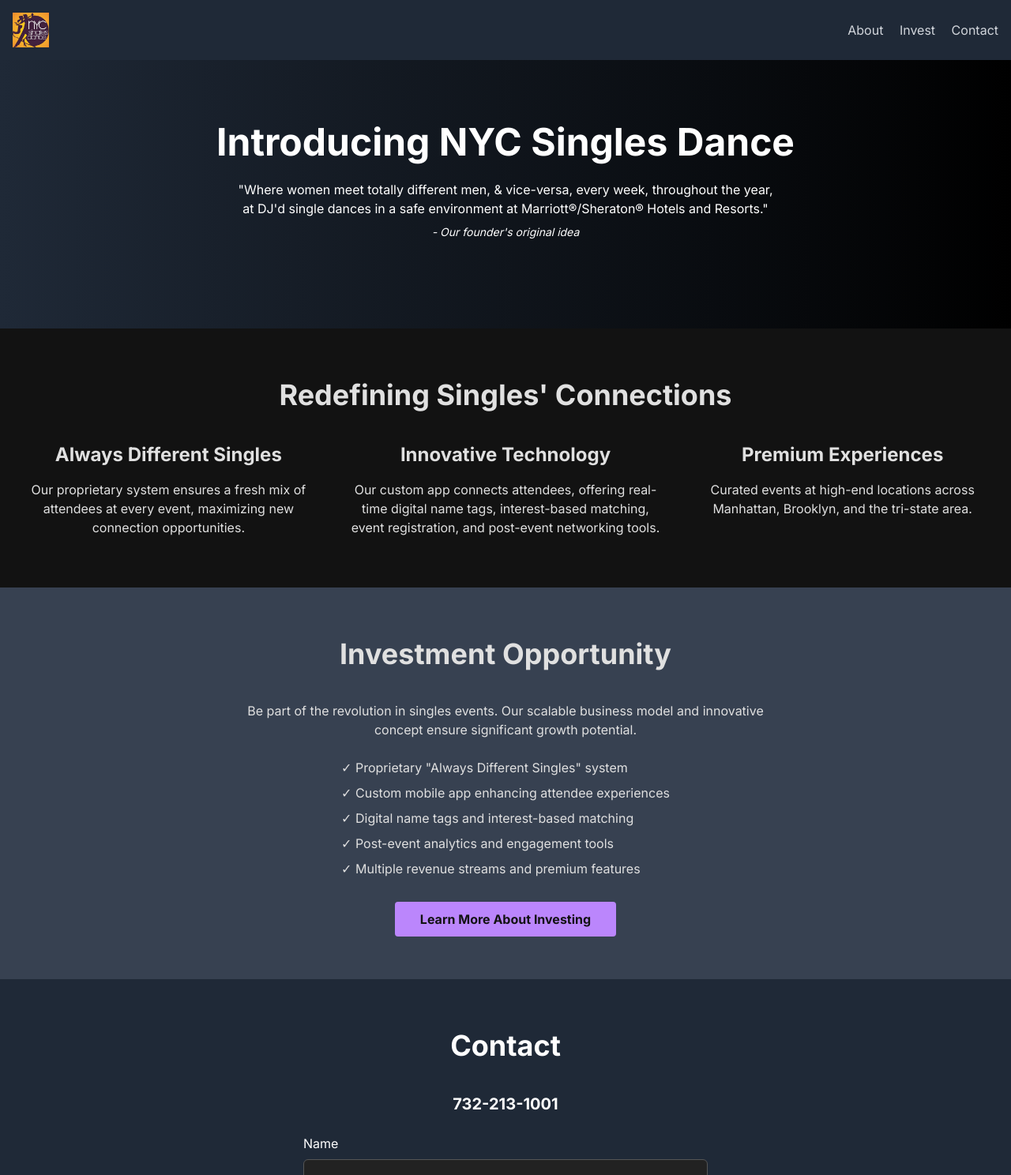
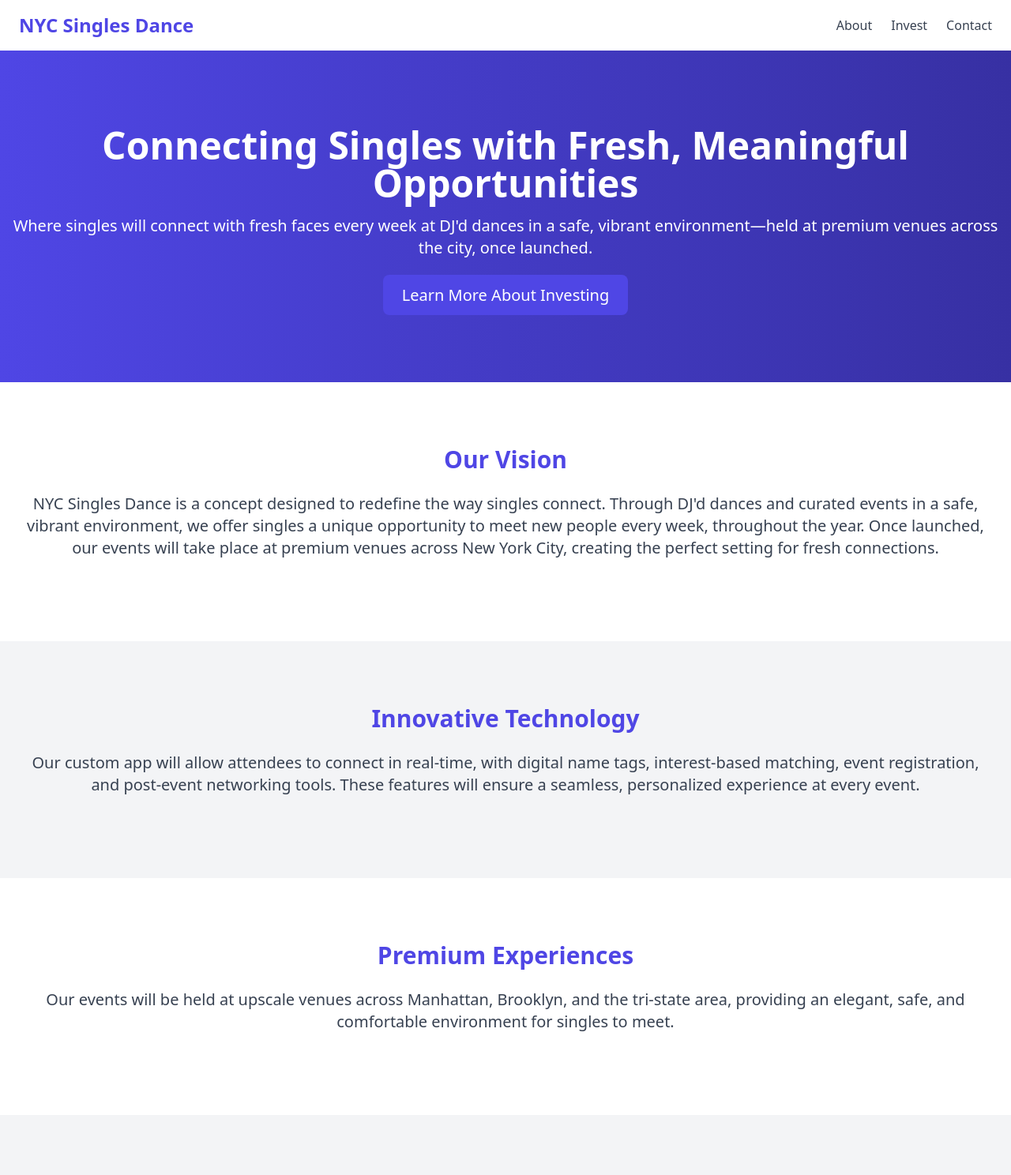
Before and after one commit to TechEliteAutomation/nycsd, a plain HTML site: page index.html in a window 1280 px wide. Shown: the top 1488 px of the page at 79% size. Drawn offline with nearby package versions, Linux system fonts and the light colour scheme.

Commit message:
Add files via upload

```diff
--- a/index.html
+++ b/index.html
@@ -3,198 +3,90 @@
 <head>
     <meta charset="UTF-8">
     <meta name="viewport" content="width=device-width, initial-scale=1.0">
-    <title>NYC Singles Dance - Revolutionizing Singles Events</title>
+    <meta name="description" content="NYC Singles Dance - Connecting singles with fresh, meaningful opportunities. DJ'd dances at premium venues across New York City.">
+    <title>NYC Singles Dance</title>
     <script src="https://cdn.tailwindcss.com"></script>
-    <style>
-        @import url('https://fonts.googleapis.com/css2?family=Inter:wght@400;700&display=swap');
-        body {
-            font-family: 'Inter', sans-serif;
-            background-color: #121212; /* Dark background */
-            color: #e0e0e0; /* Light text */
-        }
-        h1, h2, h3 {
-            font-family: 'Inter', sans-serif;
-        }
+</head>
+<body class="font-sans bg-gray-50 text-gray-800">
 
-        .bg-gradient {
-            background: linear-gradient(90deg, #3a3a3a, #222);
-            background-size: 200% 200%;
-            animation: gradientAnimation 15s ease infinite;
-        }
-
-        @keyframes gradientAnimation {
-            0% { background-position: 0 50%; }
-            50% { background-position: 100% 50%; }
-            100% { background-position: 0 50%; }
-        }
-
-        input, textarea {
-            background-color: #222; /* Dark input background */
-            color: #e0e0e0; /* Light text */
-            border: 1px solid #555; /* Subtle border */
-        }
-
-        input:focus, textarea:focus {
-            border-color: #bb86fc; /* Purple focus */
-            outline: none;
-        }
-
-        #contact-form input, #contact-form textarea {
-            caret-color: #bb86fc; /* Blinking cursor visibility */
-        }
-
-        a {
-            color: #bb86fc; /* Purple links */
-        }
-
-        a:hover {
-            color: #e0e0e0;
-        }
-
-        .btn-primary {
-            background-color: #bb86fc; /* Primary button color */
-            color: #121212; /* Dark button text */
-        }
-
-        .btn-primary:hover {
-            background-color: #9259c9;
-        }
-    </style>
-</head>
-<body>
-    <header class="bg-gray-800 text-gray-300 py-4">
-        <div class="container mx-auto px-4 flex justify-between items-center">
-            <a href="/" class="text-2xl font-bold font-serif">
-                <img src="/assets/images/logo.png" alt="NYC Singles Dance Logo" class="h-11">
-            </a>
+    <!-- Navbar -->
+    <header class="bg-white shadow-md py-4">
+        <div class="container mx-auto flex justify-between items-center px-6">
+            <div class="text-2xl font-bold text-indigo-600">NYC Singles Dance</div>
             <nav>
-                <a href="/pages/about.html" class="hover:text-gray-100 transition mr-4">About</a>
-                <a href="/pages/invest.html" class="hover:text-gray-100 transition mr-4">Invest</a>
-                <a href="/pages/contact.html" class="hover:text-gray-100 transition">Contact</a>
+                <ul class="flex space-x-6">
+                    <li><a href="#about" class="text-gray-700 hover:text-indigo-600">About</a></li>
+                    <li><a href="#investment" class="text-gray-700 hover:text-indigo-600">Invest</a></li>
+                    <li><a href="#contact" class="text-gray-700 hover:text-indigo-600">Contact</a></li>
+                </ul>
             </nav>
         </div>
     </header>
-    <main>
-        <section class="bg-gradient-to-r from-gray-800 to-black text-white py-20" aria-labelledby="hero-title">
-            <div class="container mx-auto px-4 text-center">
-                <h1 id="hero-title" class="text-5xl font-bold mb-6">Introducing NYC Singles Dance</h1>
-                <blockquote class="mb-8">
-                    <p>"Where women meet totally different men, & vice-versa, every week, throughout the year,
-                    <br>
-                    <p>at DJ'd single dances in a safe environment at Marriott®/Sheraton® Hotels and Resorts."</p>
-                    <footer class="mt-2 text-sm"><i>- Our founder's original idea</i></footer>
+
+    <!-- Hero Section -->
+    <section class="bg-gradient-to-r from-indigo-600 to-indigo-800 text-white text-center py-24">
+        <h1 class="text-4xl md:text-5xl font-bold mb-4">Connecting Singles with Fresh, Meaningful Opportunities</h1>
+        <p class="text-lg md:text-xl mb-8">Where singles will connect with fresh faces every week at DJ'd dances in a safe, vibrant environment—held at premium venues across the city, once launched.</p>
+        <a href="#investment" class="bg-indigo-600 hover:bg-indigo-700 text-white py-3 px-6 rounded-lg text-xl">Learn More About Investing</a>
+    </section>
+
+    <!-- About Section -->
+    <section id="about" class="py-20 bg-white">
+        <div class="container mx-auto text-center px-6">
+            <h2 class="text-3xl font-bold text-indigo-600 mb-6">Our Vision</h2>
+            <p class="text-xl text-gray-700 mb-6">NYC Singles Dance is a concept designed to redefine the way singles connect. Through DJ'd dances and curated events in a safe, vibrant environment, we offer singles a unique opportunity to meet new people every week, throughout the year. Once launched, our events will take place at premium venues across New York City, creating the perfect setting for fresh connections.</p>
         </div>
     </section>
-        <section id="about" class="py-16">
-            <div class="container mx-auto px-4">
-                <h2 class="text-4xl font-bold text-center mb-10">Redefining Singles' Connections</h2>
-                <div class="grid md:grid-cols-3 gap-8">
-                    <div class="text-center">
-                        <h3 class="text-2xl font-bold mb-4">Always Different Singles</h3>
-                        <p>Our proprietary system ensures a fresh mix of attendees at every event, maximizing new connection opportunities.</p>
+
+    <!-- Innovative Technology Section -->
+    <section class="py-20 bg-gray-100">
+        <div class="container mx-auto text-center px-6">
+            <h2 class="text-3xl font-bold text-indigo-600 mb-6">Innovative Technology</h2>
+            <p class="text-xl text-gray-700 mb-6">Our custom app will allow attendees to connect in real-time, with digital name tags, interest-based matching, event registration, and post-event networking tools. These features will ensure a seamless, personalized experience at every event.</p>
         </div>
-                    <div class="text-center">
-                        <h3 class="text-2xl font-bold mb-4">Innovative Technology</h3>
-                        <p>Our custom app connects attendees, offering real-time digital name tags, interest-based matching, event registration, and post-event networking tools.</p>
+    </section>
+
+    <!-- Premium Experiences Section -->
+    <section class="py-20 bg-white">
+        <div class="container mx-auto text-center px-6">
+            <h2 class="text-3xl font-bold text-indigo-600 mb-6">Premium Experiences</h2>
+            <p class="text-xl text-gray-700 mb-6">Our events will be held at upscale venues across Manhattan, Brooklyn, and the tri-state area, providing an elegant, safe, and comfortable environment for singles to meet.</p>
         </div>
-                    <div class="text-center">
-                        <h3 class="text-2xl font-bold mb-4">Premium Experiences</h3>
-                        <p>Curated events at high-end locations across Manhattan, Brooklyn, and the tri-state area.</p>
+    </section>
+
+    <!-- Investment Opportunity Section -->
+    <section id="investment" class="py-20 bg-gray-100">
+        <div class="container mx-auto text-center px-6">
+            <h2 class="text-3xl font-bold text-indigo-600 mb-6">Investment Opportunity</h2>
+            <p class="text-xl text-gray-700 mb-6">Be part of the next big thing in singles experiences. Our scalable business model and innovative approach present significant growth potential. We're excited to bring this concept to life and invite you to be part of our journey.</p>
+            <h3 class="text-2xl font-bold text-gray-800 mb-4">Key Features:</h3>
+            <ul class="text-lg text-gray-700 mb-6 list-inside list-disc">
+                <li>Proprietary "Always Different Singles" system</li>
+                <li>Custom mobile app enhancing attendee experiences</li>
+                <li>Digital name tags and interest-based matching</li>
+                <li>Post-event analytics and engagement tools</li>
+                <li>Multiple revenue streams and premium features</li>
+            </ul>
+            <a href="#contact" class="bg-indigo-600 hover:bg-indigo-700 text-white py-3 px-6 rounded-lg text-xl">Learn More About Investing</a>
         </div>
+    </section>
+
+    <!-- Contact Section -->
+    <section id="contact" class="py-20 bg-white">
+        <div class="container mx-auto text-center px-6">
+            <h2 class="text-3xl font-bold text-indigo-600 mb-6">Get in Touch with Us</h2>
+            <p class="text-xl text-gray-700 mb-6">We’re excited to hear from you and answer any questions. Whether you're interested in attending, partnering, or investing, feel free to reach out.</p>
+            <div class="space-y-4">
+                <p class="text-lg text-gray-700">Phone: <strong>732-213-1001</strong></p>
+                <p class="text-lg text-gray-700">Email: <strong>dicostajoseph300@gmail.com</strong></p>
             </div>
         </div>
     </section>
-        <section id="invest" class="bg-gray-700 py-16">
-            <div class="container mx-auto px-4">
-                <h2 class="text-4xl font-bold text-center mb-10">Investment Opportunity</h2>
-                <div class="max-w-2xl mx-auto text-center">
-                    <p class="mb-6">Be part of the revolution in singles events. Our scalable business model and innovative concept ensure significant growth potential.</p>
-                    <ul class="text-left inline-block mb-8">
-                        <li class="mb-2">✓ Proprietary "Always Different Singles" system</li>
-                        <li class="mb-2">✓ Custom mobile app enhancing attendee experiences</li>
-                        <li class="mb-2">✓ Digital name tags and interest-based matching</li>
-                        <li class="mb-2">✓ Post-event analytics and engagement tools</li>
-                        <li class="mb-2">✓ Multiple revenue streams and premium features</li>
-                    </ul>
-                    <br>
-                    <a href="/pages/invest.html" class="btn-primary px-8 py-3 rounded font-semibold hover:shadow-lg">Learn More About Investing</a>
-                </div>
-            </div>
-        </section>
-        <section id="contact" class="bg-gray-800 text-white py-16">
-            <div class="container mx-auto px-4">
-                <h2 class="text-4xl font-bold text-center mb-10">Contact</h2>
-                <p class="text-center mb-6">
-                    <a href="tel:7322131001" class="text-xl font-semibold hover:underline">732-213-1001</a>
-                </p>
-                <form id="contact-form" class="max-w-lg mx-auto" onsubmit="sendEmail(event)">
-                    <div class="mb-4">
-                        <label for="name" class="block mb-2">Name</label>
-                        <input type="text" id="name" name="name" class="w-full px-3 py-2 rounded-md" required>
-                    </div>
-                    <div class="mb-4">
-                        <label for="email" class="block mb-2">Email</label>
-                        <input type="email" id="email" name="email" class="w-full px-3 py-2 rounded-md" required>
-                    </div>
-                    <div class="mb-4">
-                        <label for="message" class="block mb-2">Message</label>
-                        <textarea id="message" name="message" rows="4" class="w-full px-3 py-2 rounded-md" required></textarea>
-                    </div>
-                    <button type="submit" class="btn-primary px-8 py-3 rounded-full font-bold">
-                        Send Message
-                    </button>
-                </form>
-            </div>
-        </section>
-    </main>
-    <footer class="bg-black text-gray-300 py-8 border-t border-gray-700">
-        <div class="container mx-auto px-4">
-            <div class="flex flex-wrap justify-between">
-                <div class="w-full md:w-1/3 mb-6 md:mb-0">
-                    <h3 class="text-xl font-bold mb-4">NYC Singles Dance</h3>
-                    <p>Redefining connections through innovative singles events in New York City.</p>
-                </div>
-                <div class="w-full md:w-1/3 mb-6 md:mb-0">
-                    <h3 class="text-xl font-bold mb-4">Quick Links</h3>
-                    <ul>
-                        <li><a href="/pages/about.html" class="hover:text-gray-100 transition">About</a></li>
-                        <li><a href="/pages/invest.html" class="hover:text-gray-100 transition">Invest</a></li>
-                        <li><a href="/pages/contact.html" class="hover:text-gray-100 transition">Contact</a></li>
-                    </ul>
-                </div>
-                <div class="w-full md:w-1/3 mb-6 md:mb-0">
-                    <h3 class="text-xl font-bold mb-4">Contact</h3>
-                    <p>
-                        <a href="tel:7322131001" class="hover:underline">732-213-1001</a><br>
-                        <a href="mailto:dicostajoseph300@gmail.com">dicostajoseph300@gmail.com</a>
-                    </p>
-                </div>
-            </div>
-        </div>
+
+    <!-- Footer -->
+    <footer class="bg-indigo-600 text-white text-center py-6">
+        <p>&copy; 2025 NYC Singles Dance. All Rights Reserved.</p>
     </footer>
 
-    <!-- EmailJS Integration Script -->
-    <script src="https://cdn.emailjs.com/dist/email.min.js"></script>
-    <script>
-        emailjs.init("uqKcGwCeZJee7dzx6"); // Replace with your EmailJS Public Key
-
-        function sendEmail(event) {
-            event.preventDefault(); // Prevent default form submission
-            const form = document.getElementById("contact-form");
-
-            const serviceID = "service_bhkdkit"; // Your Service ID
-            const templateID = "template_kdtx9s5"; // Replace with your Template ID
-
-            emailjs.sendForm(serviceID, templateID, form)
-                .then(() => {
-                    alert("Message sent successfully!");
-                    form.reset(); // Reset the form
-                })
-                .catch((error) => {
-                    console.error("Error sending message:", error);
-                    alert("Failed to send message. Please try again later.");
-                });
-        }
-    </script>
 </body>
 </html>
```
Lines whose indentation alone changed are shown as unchanged.
